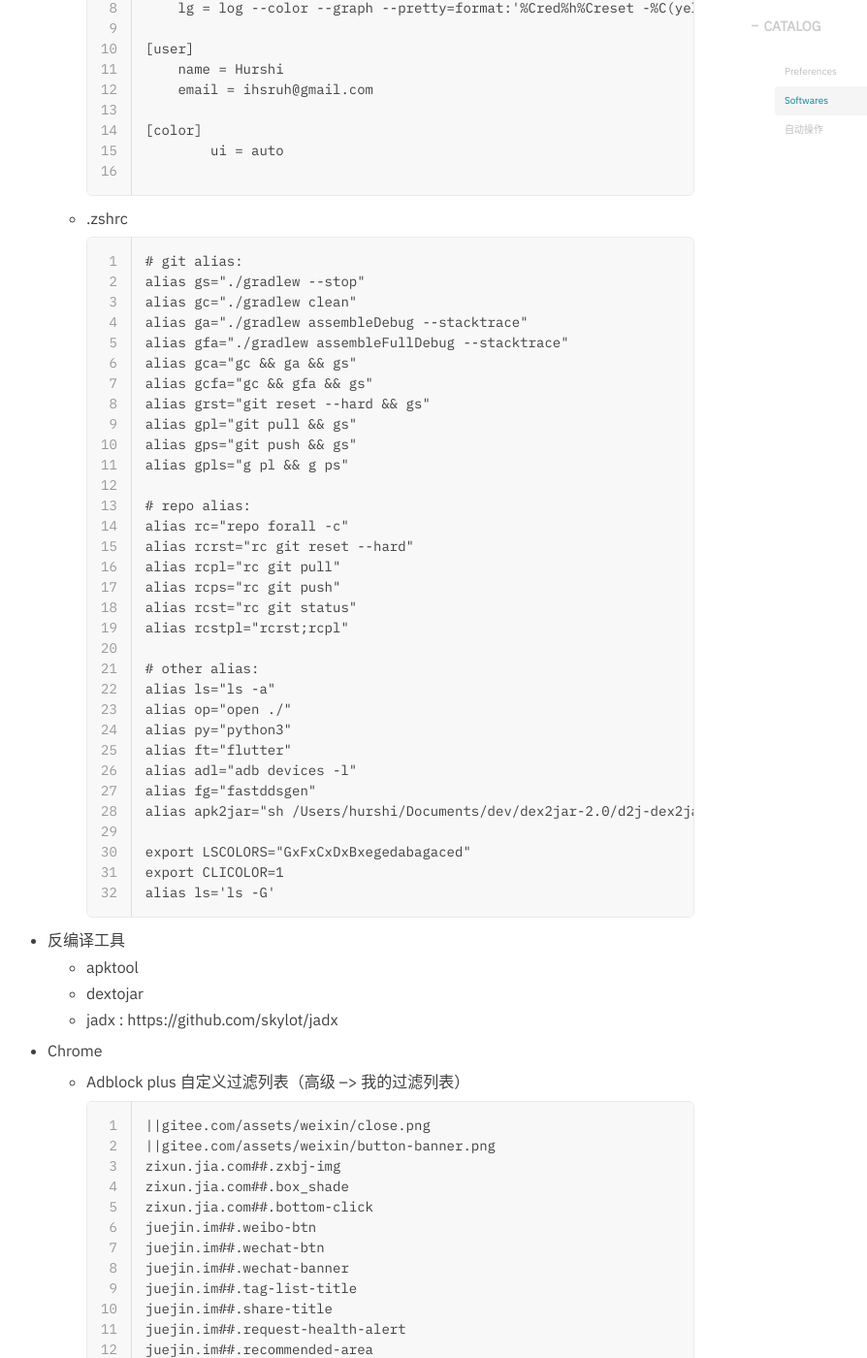
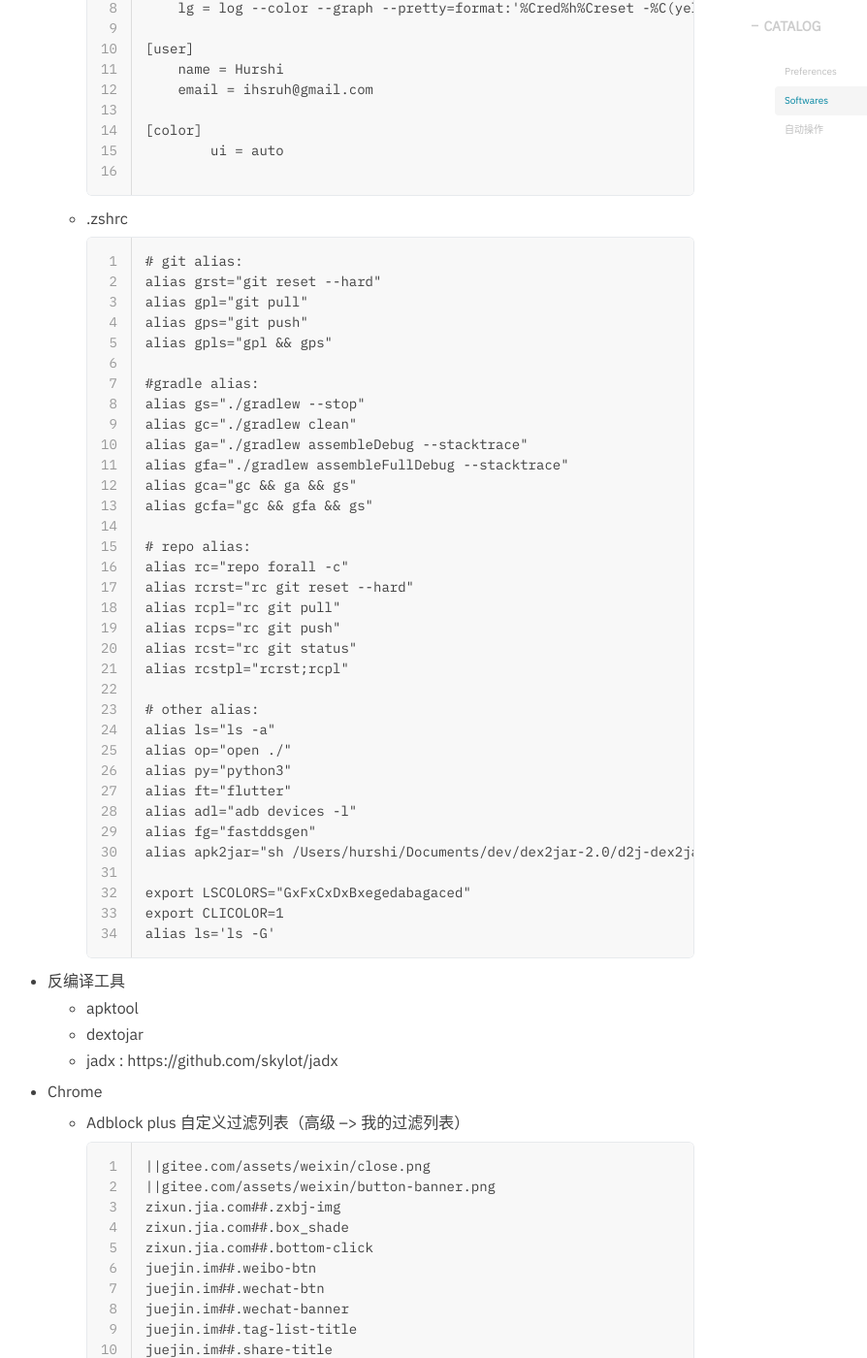
Before and after one commit to hurshi/hurshi.github.io, a Jekyll site: the page built from _posts/2018-01-01-preference_mac.md, in a window 1280 px wide and 1400 px high, scrolled down 2324 px. Shown: the whole window at 97% size, without its empty margins (256-1150 px from the left). Built offline with Jekyll 4.4.1, drawn with Linux system fonts in a browser that asks for light colours; nearby versions of some CDN libraries; some web fonts are replaced; comment, search, counter and statistics services are not loaded.

Commit message:
fix alias

````diff
--- a/_posts/2018-01-01-preference_mac.md
+++ b/_posts/2018-01-01-preference_mac.md
@@ -116,16 +116,18 @@ tags:
 
     ```
     # git alias:
+    alias grst="git reset --hard"
+    alias gpl="git pull"
+    alias gps="git push"
+    alias gpls="gpl && gps"
+
+    #gradle alias:
     alias gs="./gradlew --stop"
     alias gc="./gradlew clean"
     alias ga="./gradlew assembleDebug --stacktrace"
     alias gfa="./gradlew assembleFullDebug --stacktrace"
     alias gca="gc && ga && gs"
     alias gcfa="gc && gfa && gs"
-    alias grst="git reset --hard && gs"
-    alias gpl="git pull && gs"
-    alias gps="git push && gs"
-    alias gpls="g pl && g ps"
 
     # repo alias:
     alias rc="repo forall -c"
````
